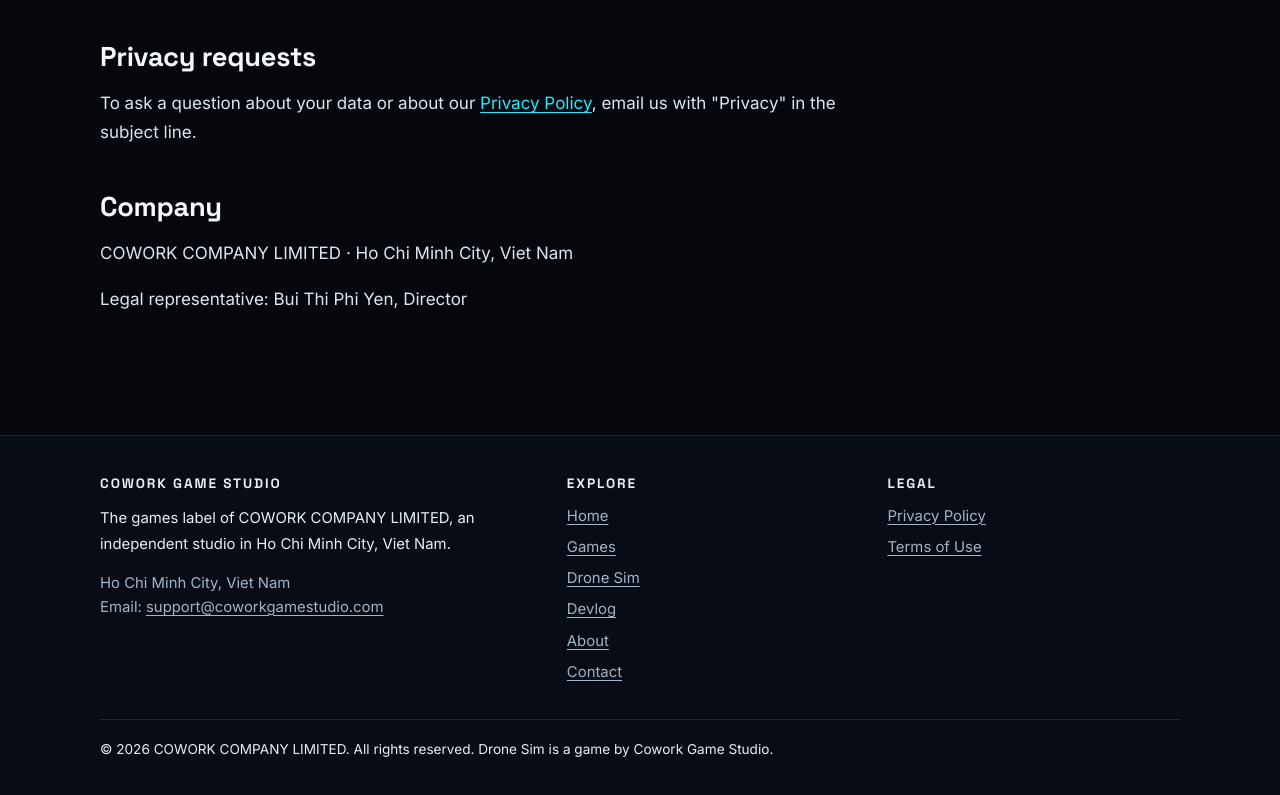
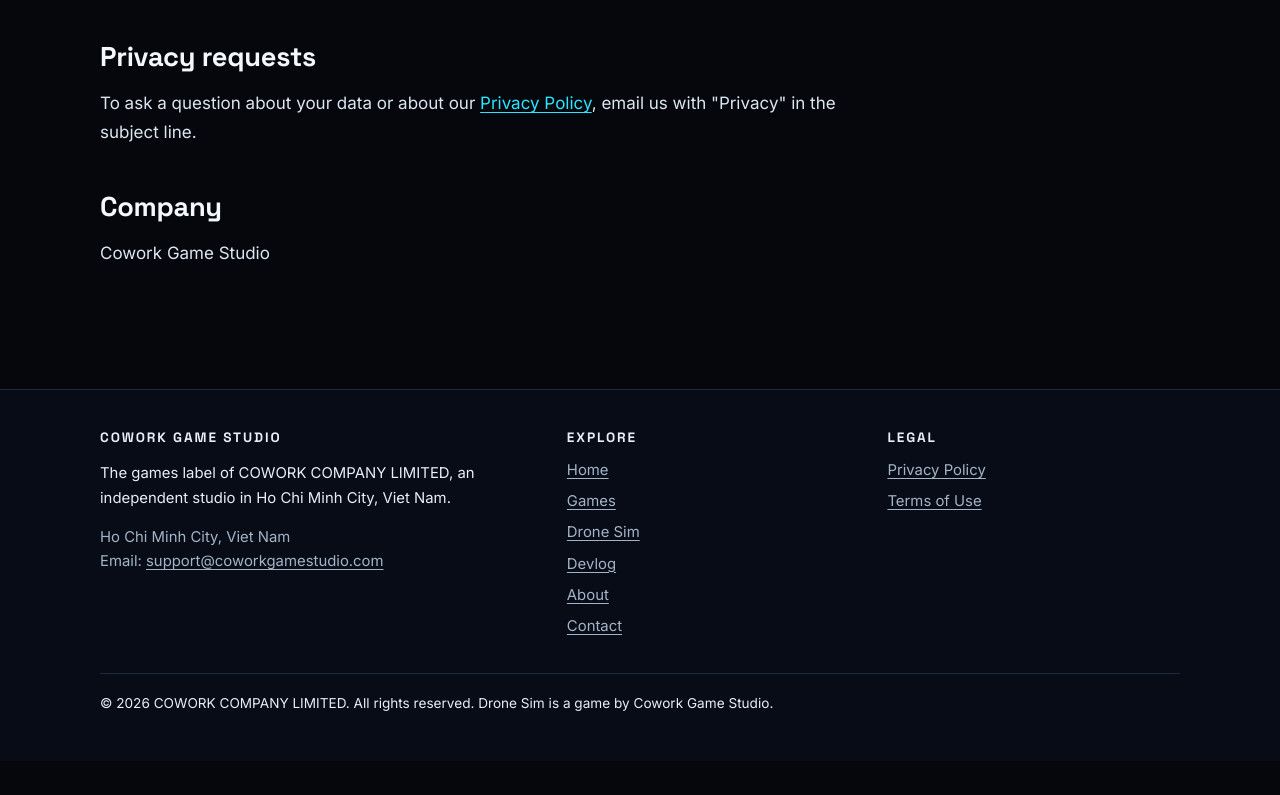
Before and after one commit to tvlgiao/coworkgamestudio-site, a plain HTML site: page contact/index.html in a window 1280 px wide. Shown: the part 1076-1871 px from the top of the page. After the commit the page ends 1837 px from the top, so only its background shows below. Drawn offline with Linux system fonts and the light colour scheme.

Commit message:
Contact: show only Cowork Game Studio, drop legal representative
Co-Authored-By: PapaThemes <contact@papathemes.com>

```diff
--- a/contact/index.html
+++ b/contact/index.html
@@ -5,7 +5,7 @@
     <meta name="viewport" content="width=device-width, initial-scale=1" />
     <meta name="google-adsense-account" content="ca-pub-9013562180922911" />
     <title>Contact · Cowork Game Studio</title>
-    <meta name="description" content="Contact Cowork Game Studio (COWORK COMPANY LIMITED): email support@coworkgamestudio.com, office hours and player support for Drone Sim." />
+    <meta name="description" content="Contact Cowork Game Studio: email support@coworkgamestudio.com, office hours and player support for Drone Sim." />
     <link rel="canonical" href="https://coworkgamestudio.com/contact/" />
     <link rel="icon" href="/favicon.svg" type="image/svg+xml" />
     <link rel="icon" href="/favicon-32.png" sizes="32x32" type="image/png" />
@@ -14,7 +14,7 @@
     <meta property="og:site_name" content="Cowork Game Studio" />
     <meta property="og:type" content="website" />
     <meta property="og:title" content="Contact · Cowork Game Studio" />
-    <meta property="og:description" content="Contact Cowork Game Studio (COWORK COMPANY LIMITED): email support@coworkgamestudio.com, office hours and player support for Drone Sim." />
+    <meta property="og:description" content="Contact Cowork Game Studio: email support@coworkgamestudio.com, office hours and player support for Drone Sim." />
     <meta property="og:url" content="https://coworkgamestudio.com/contact/" />
     <meta property="og:image" content="https://coworkgamestudio.com/img/og.jpg" />
     <meta name="twitter:card" content="summary_large_image" />
@@ -63,8 +63,7 @@
           <p>To ask a question about your data or about our <a href="/privacy/">Privacy Policy</a>, email us with "Privacy" in the subject line.</p>
 
           <h2>Company</h2>
-          <p>COWORK COMPANY LIMITED · Ho Chi Minh City, Viet Nam</p>
-          <p class="muted">Legal representative: Bui Thi Phi Yen, Director</p>
+          <p>Cowork Game Studio</p>
         </div>
       </div>
     </main>
```
Also changed, not shown: about/index.html (+0 -1 lines).
